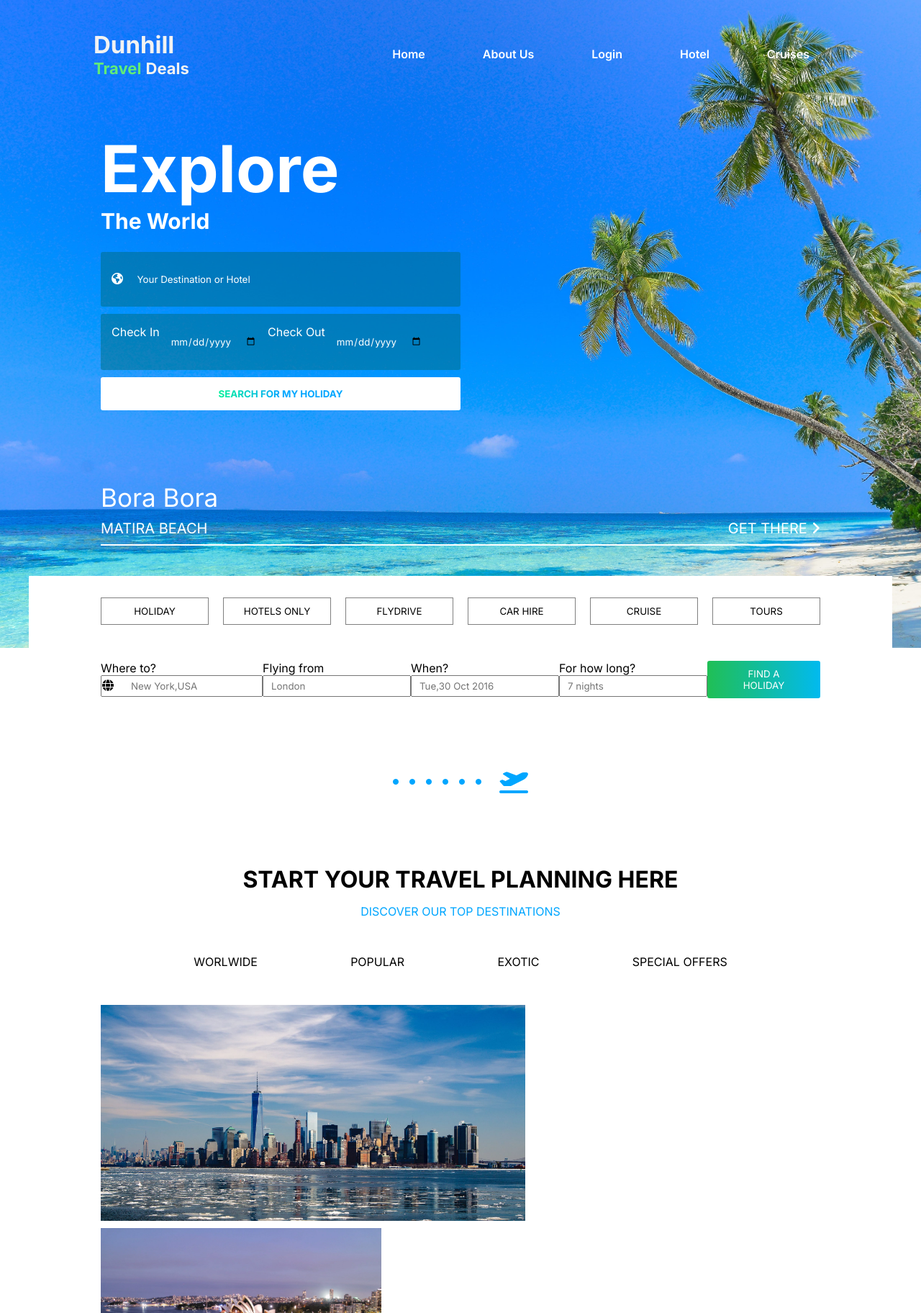
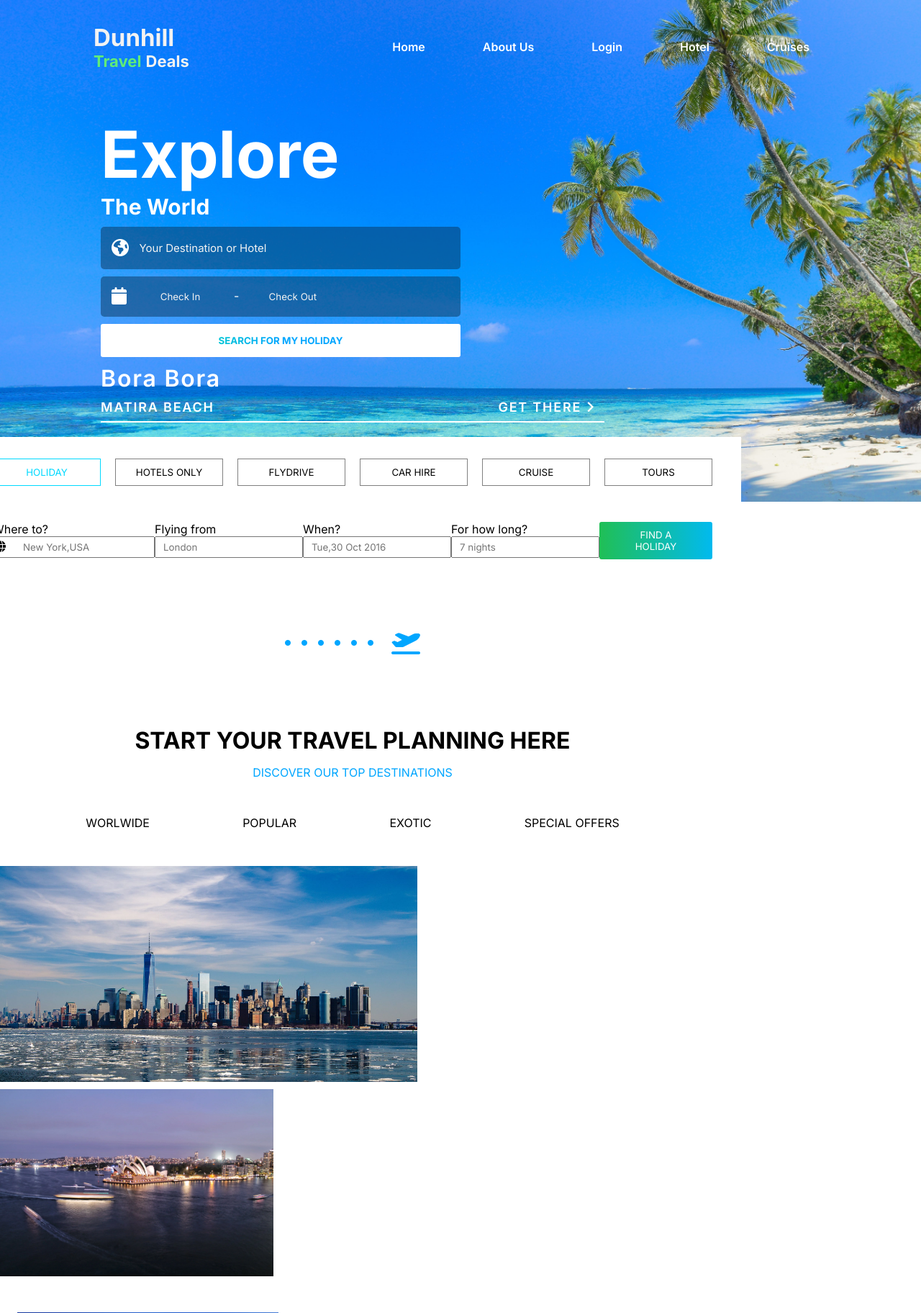
Before and after one commit to RinorRexhaj/Web-Project, a PHP site: page /home.html in a window 1280 px wide. Shown: the top 1824 px of the page at 72% size. Run offline with PHP 8.4, Linux system fonts and the light colour scheme.

Commit message:
Changes to Banner and Travel sections

```diff
--- a/home.css
+++ b/home.css
@@ -12,9 +12,14 @@ body {
   align-items: center;
 }
 
+button {
+  outline: none;
+  border: none;
+  cursor: pointer;
+}
+
 .banner {
   width: 100%;
-  height: 900px;
   background: url("./img/bg3.jpg") no-repeat bottom center/cover;
   display: flex;
   flex-direction: column;
@@ -24,9 +29,9 @@ body {
 
 header {
   width: 100%;
-  height: 150px;
+  height: 130px;
   max-width: 1100px;
-  padding: 40px;
+  padding: 20px 40px;
   /* border: 1px solid black; */
   display: flex;
   justify-content: space-between;
@@ -47,7 +52,7 @@ nav {
   cursor: pointer;
 }
 
-.travel {
+.travel_title {
   color: rgb(96, 236, 120);
 }
 
@@ -71,32 +76,49 @@ nav {
 /* search holiday section */
 
 main {
+  position: relative;
   width: 100%;
+  justify-content: center;
+  align-items: center;
+  padding-bottom: 90px;
+  /* border: 1px solid red; */
+}
+
+main > * {
+  margin: auto;
   max-width: 1000px;
-  justify-content: start;
-  /* border: 1px solid red; */
+  /* border: 1px solid black; */
 }
 
 .search__holiday {
   width: 100%;
   display: flex;
   flex-direction: column;
+  justify-content: center;
   color: white;
-  height: 500px;
+  gap: 10px;
+  /* height: 500px; */
   /* border: 1px solid red; */
 }
 
-.search__holiday > h1 {
+/* Remove x from search bar */
+input[type="search"]::-webkit-search-decoration,
+input[type="search"]::-webkit-search-cancel-button,
+input[type="search"]::-webkit-search-results-button,
+input[type="search"]::-webkit-search-results-decoration {
+  -webkit-appearance: none;
+}
+
+.search__holidays > h1 {
   font-size: 90px;
 }
 
-.search__holiday > h2 {
+.search__holidays > h2 {
   font-size: 30px;
 }
 
 .search__holiday--inputs {
   width: 50%;
-  margin-top: 25px;
   display: flex;
   flex-direction: column;
   gap: 10px;
@@ -104,45 +126,50 @@ main {
 
 .search,
 .date {
-  background-color: rgba(0, 109, 126, 0.5);
-  /* background-color: #47b7cb; */
-  border-radius: 3px;
+  background-color: rgba(10, 53, 91, 0.5);
+  border-radius: 5px;
   border: none;
-  padding: 15px;
+  padding: 10px 15px;
   color: white;
 }
 
+.search > input {
+  font-size: 15px;
+}
+
 .search > input::placeholder {
-  color: white;
+  color: rgb(242, 242, 242);
 }
 
 .search > input:focus {
   outline: none;
 }
 
-.date {
-  display: flex;
+.date > input {
+  width: 140px;
+  text-align: center;
 }
 
+.date > input[type="date"] {
+  outline: none;
+  border: none;
+}
+/*
 input[type="text"]::-webkit-inner-spin-button,
 input[type="text"]::-webkit-calendar-picker-indicator {
   display: none;
   -webkit-appearance: none;
-}
+} */
 
 .date > input::placeholder {
-  display: none;
+  color: rgb(242, 242, 242);
 }
 
 .search__holiday--inputs > div > input {
   background-color: transparent;
   border-radius: 3px;
   border: none;
-  padding: 15px;
-  color: white;
-}
-
-.search__holiday--inputs > input::placeholder {
+  padding: 10px;
   color: white;
 }
 
@@ -150,9 +177,12 @@ input[type="text"]::-webkit-calendar-picker-indicator {
   background: white;
   border-radius: 3px;
   text-align: center;
+  transition: 0.2s all;
 }
 
 .search__holiday--button {
+  width: 100%;
+  height: 100%;
   border: none;
   padding: 15px;
   font-weight: 700;
@@ -162,25 +192,56 @@ input[type="text"]::-webkit-calendar-picker-indicator {
   cursor: pointer;
 }
 
+.only__for--btnColor:hover {
+  background: rgba(10, 53, 91, 0.8);
+}
+
+.search__holiday--button:hover {
+  background: white;
+  -webkit-background-clip: text;
+  -webkit-text-fill-color: transparent;
+  cursor: pointer;
+}
+
 .bora__bora {
+  width: 70%;
   display: flex;
   flex-direction: column;
-  margin-top: 100px;
-  font-size: 35px;
-  width: 100%;
+  font-size: 32px;
+  font-weight: 600;
+  letter-spacing: 1.8px;
+  padding-bottom: 20px;
   /* border: 1px solid red; */
-  gap: 10px;
+  gap: 5px;
 }
 
 .search__borabora {
   display: flex;
   justify-content: space-between;
   align-items: center;
-  font-size: 20px;
+  font-size: 18px;
+}
+
+.search__borabora > button {
+  width: 160px;
+  height: 30px;
+  background: transparent;
+  letter-spacing: 1.8px;
+  justify-content: space-between;
+  color: white;
+  font-weight: 600;
+  font-size: 18px;
+  transition: 0.2s all;
+}
+
+.search__borabora > button:hover {
+  background-color: white;
+  color: rgb(7, 24, 109);
+  border-radius: 5px;
 }
 
 .bora__bora > hr {
-  height: 1.5px;
+  height: 2px;
   border: none;
   background-color: white;
 }
@@ -189,14 +250,21 @@ input[type="text"]::-webkit-calendar-picker-indicator {
 /* ------------------------------------------- */
 
 /* travel planning section */
+.travel {
+  width: 100%;
+  background: #000;
+  margin: auto;
+  /* border: 1px solid black; */
+}
+
 .travel__planning {
   position: absolute;
-  width: 100%;
+  /* width: calc(100% + 100px); */
   max-width: 1200px;
-  margin-left: -100px;
+  padding: 0 40px;
+  left: -50px;
   /* border: 1px solid red; */
   background: white;
-  margin-top: 120px;
   display: flex;
   flex-direction: column;
   align-items: center;
@@ -224,6 +292,11 @@ input[type="text"]::-webkit-calendar-picker-indicator {
   border: 1px solid grey;
   background: white;
   width: 150px;
+}
+
+.selected {
+  color: #00d9ff;
+  border: 1px solid #00d9ff;
 }
 
 .travel__planning--labels > *:hover {
--- a/home.html
+++ b/home.html
@@ -25,7 +25,7 @@
       <header>
         <div class="company__name">
           <h2>Dunhill</h2>
-          <span class="travel"><b>Travel</b></span>
+          <span class="travel_title"><b>Travel</b></span>
           <b>Deals</b>
         </div>
         <nav>
@@ -39,18 +39,32 @@
       <main>
         <!-- search holiday -->
         <div class="search__holiday">
+          <div class="search__holidays">
             <h1>Explore</h1>
             <h2>The World</h2>
+          </div>
           <div class="search__holiday--inputs">
             <div class="search">
-              <i class="fa-solid fa-earth-americas"></i>
+              <i class="fa-solid fa-earth-americas fa-xl"></i>
               <input type="search" placeholder="Your Destination or Hotel" />
             </div>
             <div class="date">
-              <label for="d1">Check In</label>
-              <input type="date" name="d1" />
-              <label for="d2">Check Out</label>
-              <input type="date" name="d2" />
+              <i class="fa-solid fa-calendar fa-xl"></i>
+              <input
+                type="text"
+                name="d1"
+                placeholder="Check In"
+                onfocus="(this.type='date')"
+                onblur="(this.type='text')"
+              />
+              -
+              <input
+                type="text"
+                name="d2"
+                placeholder="Check Out"
+                onfocus="(this.type='date')"
+                onblur="(this.type='text')"
+              />
             </div>
             <div class="only__for--btnColor">
               <button class="search__holiday--button">
@@ -62,16 +76,19 @@
             <p>Bora Bora</p>
             <div class="search__borabora">
               <p>MATIRA BEACH</p>
-              <p>GET THERE <i class="fas fa-thin fa-angle-right"></i></p>
+              <button>
+                GET THERE <i class="fas fa-thin fa-angle-right"></i>
+              </button>
             </div>
             <hr />
           </div>
         </div>
 
         <!-- travel planning -->
+        <div class="travel">
           <div class="travel__planning">
             <div class="travel__planning--labels">
-            <button>HOLIDAY</button>
+              <button class="selected">HOLIDAY</button>
               <button>HOTELS ONLY</button>
               <button>FLYDRIVE</button>
               <button>CAR HIRE</button>
@@ -287,6 +304,7 @@
             </div>
             <button>VIEW MORE</button>
           </div>
+        </div>
         <!-- end of travel planning -->
       </main>
     </div>
```
Lines whose indentation alone changed are shown as unchanged.
